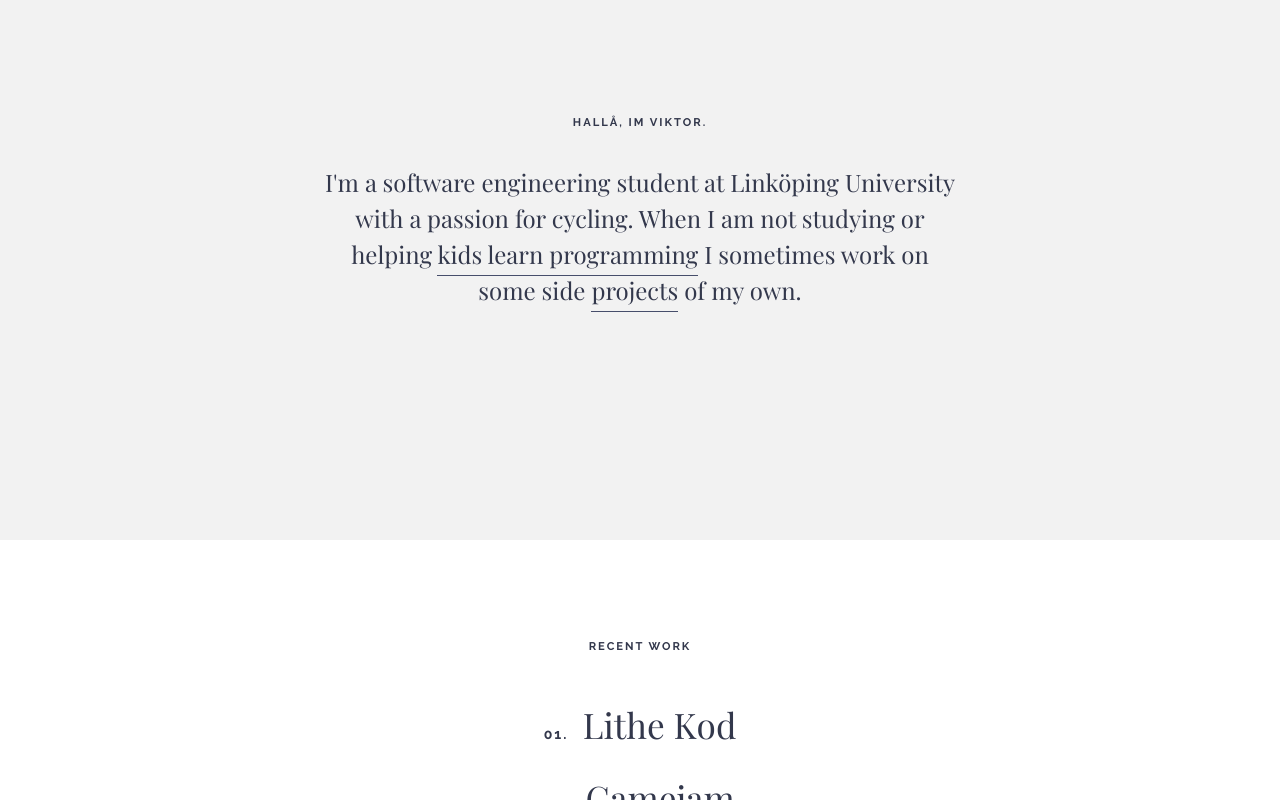
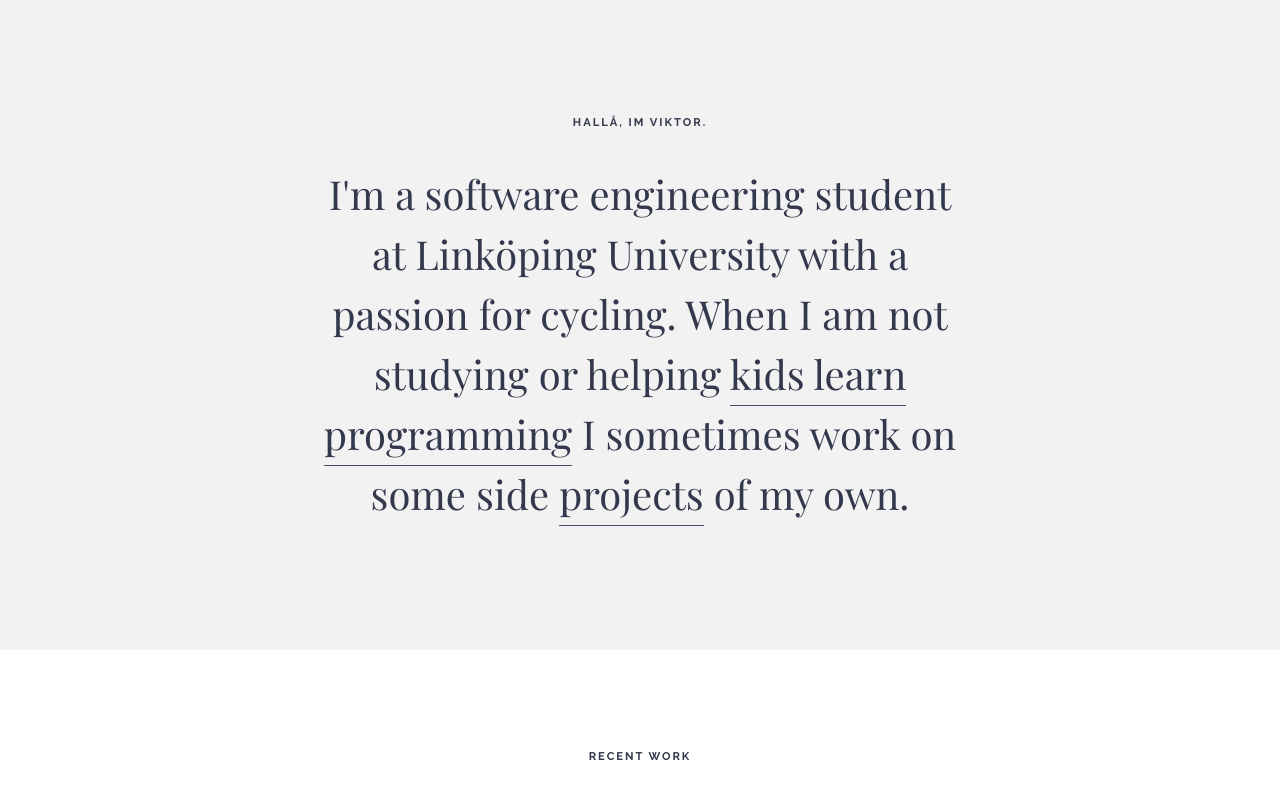
Before and after one commit to holmgr/holmgr.github.io, a website: page app/index.html in a window 1280 px wide. Drawn offline with nearby package versions, Linux system fonts and the light colour scheme; files that its build step writes are made by us from their sources.

Commit message:
Improve styling with media queries for larger screens

```diff
--- a/app/styles/_parallax.scss
+++ b/app/styles/_parallax.scss
@@ -37,6 +37,11 @@
   }
   .parallax__layer--background {
     transform: translateZ(-1px) scale(2);
-    top: calc(270px - 50vh);
+    height: 650px;
+    top: calc(325px - 50vh);
+  }
+
+  .parallax__layer--foreground {
+    top: 650px;
   }
 }
--- a/app/styles/main.scss
+++ b/app/styles/main.scss
@@ -22,6 +22,7 @@
   color: $default_font_color;
   line-height: 1.5;
   box-sizing: border-box;
+  text-rendering: optimizeLegibility;
 }
 
 * {
@@ -106,10 +107,10 @@
 }
 
 @include media(">=desktop") {
-  .header__headline {
-    font-size: 2em;
+  .section__headline {
+    font-size: 40px;
   }
   .work__project {
-    font-size: 3em;
+    font-size: 60px !important;
   }
 }
```
